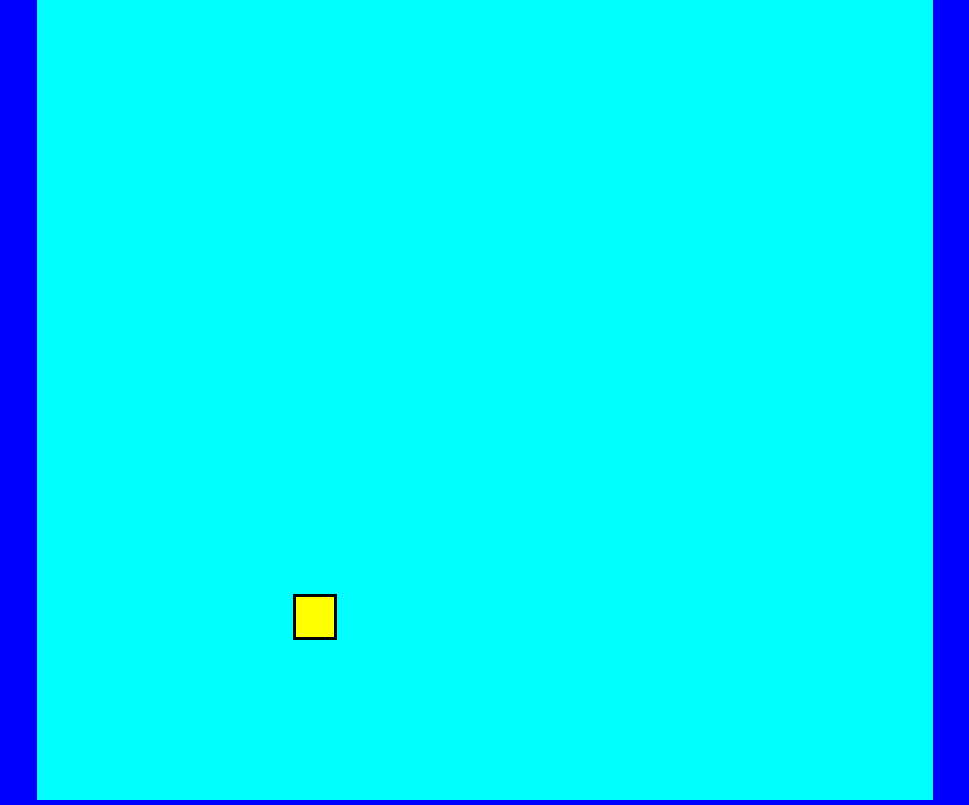
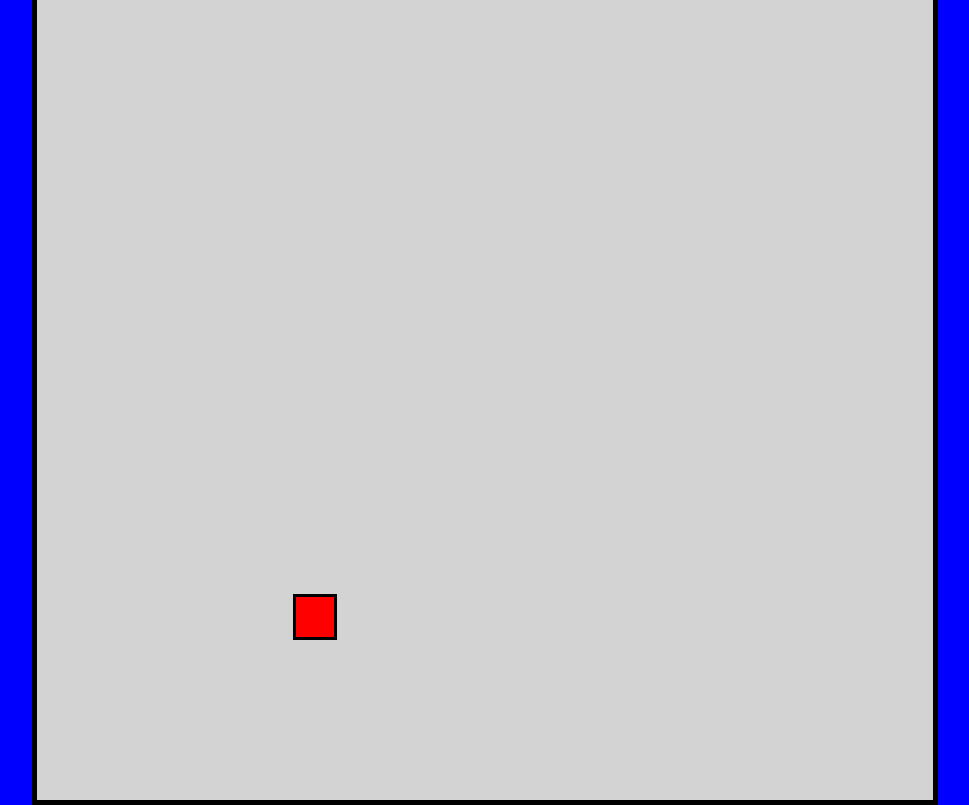
Before and after one commit to JCouderc87/snakegame, a plain HTML site: page index.html in a window 1280 px wide. Shown: the whole page, without its empty margins (155-1124 px from the left). Drawn offline with Linux system fonts and the light colour scheme.

Commit message:
game over html done

```diff
--- a/game.js
+++ b/game.js
@@ -44,27 +44,71 @@ class Snake {
     }
 
     moveLeft(){
-        this.positionX--;
+       // if (this.positionX + this.width > 3){
+            this.positionX--;
+        //}
         this.domElement.style.left = this.positionX + "vw";
     }
     moveRight(){
-        if (this.positionX + this.width < 70){
+       // if (this.positionX + this.width < 70){
             this.positionX++;
-        }
+        //}
         this.domElement.style.left = this.positionX + "vw";
     }
     moveUp(){
-        this.positionY++;
+       // if (this.positionY + this.height < 100 ){
+            this.positionY++;
+        //}
         this.domElement.style.bottom = this.positionY + "vh";
     }
     moveDown(){
-        this.positionY--;
+        //if (this.positionY + this.height  -4){
+            this.positionY--;
+        //}
         this.domElement.style.bottom = this.positionY + "vh";
     }
 }
+
+
+class Food {
+    constructor(){
+        this.positionX = 20; // random posX
+        this.positionY = 20; //random posY
+        this.width = 3;
+        this.height = 5;
+
+
+        this.domElement = null;
+
+        this.createDomElement();
+    }
+
+
+    createDomElement(){
+        this.domElement = document.createElement("div")
+        this.domElement.id = "food";
+        this.domElement.style.width = this.width + "vw";
+        this.domElement.style.height = this.height + "vh";
+        this.domElement.style.left = this.positionX + "vw";
+        this.domElement.style.bottom = this.positionY + "vh";
+
+
+
+        const parentElm = document.getElementById("board");
+        parentElm.appendChild(this.domElement);
+    }
+}
+
+let food = new Food();
+
 const snake = new Snake();
 
 setInterval(() => {
+    if ((snake.positionX <0) || (snake.positionX + snake.width > 70) || (snake.positionY + snake.height > 100 ) || (snake.positionY < 3))
+     {
+       console.log("Game over");
+      location.href = './gameover.html';
+    }
     if (snake.direction === "Right"){
         snake.moveRight();
     }
@@ -77,11 +121,17 @@ setInterval(() => {
     if (snake.direction === "Up"){
         snake.moveUp();
     }
- }, 200);
 
+    // check collision with food
+    /*
+        if collision = true
+        food.domElement.remove()
+        food = null
+        food = new Food ()
+    */
+ }, 100);
 
-
-document.addEventListener("keydown", (event) => {
+ document.addEventListener("keydown", (event) => {
     console.log(event.key)
 
     if (event.key === "ArrowLeft"){
@@ -98,38 +148,19 @@ document.addEventListener("keydown", (event) => {
                     }
                 })
 
-class Food {
-    constructor(){
-        this.positionX = 20;
-        this.positionY = 20;
-        this.width = 3;
-        this.height = 5;
+// if (this.positionX + this.width < 3){
+//     this.positionX--;
+// }{ return "game over"}
+// if (this.positionX + this.width < 70){
+//     this.positionX++;}
+//  {return "game over"}
+// if (this.positionY + this.height > 100 ){
+//     this.positionY++;}{
+//     return "game over"}
+//  if (this.positionY + this.height < 5){
+//         this.positionY--;}{
+//     return "game over"}
 
-
-    this.domElement = null;
-
-    this.createDomElement();
-    }
-
-
-createDomElement(){
-    this.domElement = document.createElement("div")
-    this.domElement.id = "food";
-    this.domElement.style.width = this.width + "vw";
-    this.domElement.style.height = this.height + "vh";
-    this.domElement.style.left = this.positionX + "vw";
-    this.domElement.style.bottom = this.positionY + "vh";
-
-
-
-const parentElm = document.getElementById("board");
-    parentElm.appendChild(this.domElement);
-}
-}
-
-const food = new Food();
-
-    // const time ();
-    // if (moveUp = setInterval(() => {
-
-    // }, interval);
+// if ((this.positionX + this.width < 3) || (this.positionX + this.width < 70) || (this.positionY + this.height > 100 ) ||(this.positionY + this.height < 5))
+//       {
+//         console.log("Game over")
--- a/main.css
+++ b/main.css
@@ -10,9 +10,11 @@ body {
    }
 
    #board {
-    background-color: aqua;
+    background-color: lightgrey;
     height: 100vh;
     width: 70vw;
+    border: solid black;
+    border-width: thick;
     /* display: grid;
     grid-template-rows: repeat(21, 1fr);
     grid-template-columns: repeat(21,1fr); */
```
Also changed, not shown: gameover.html (added, +17 -0 lines).
